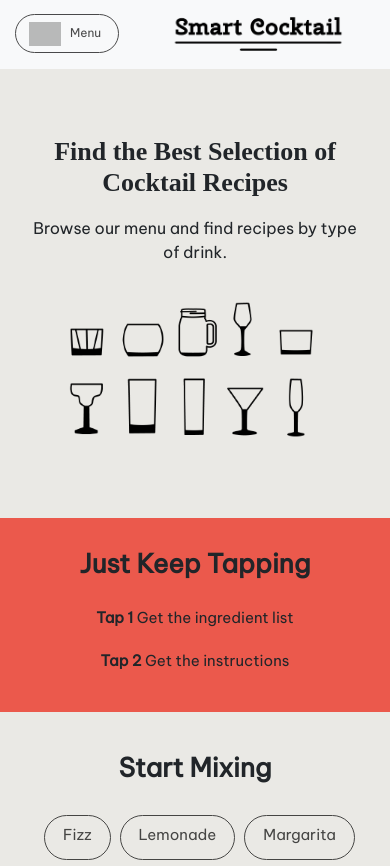
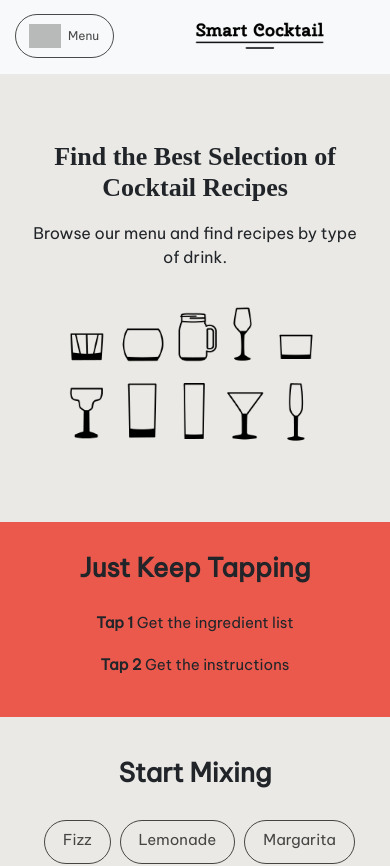
Before and after one commit to DiegoBravoTorres/react-css-modules, a React (Create React App) app: page / in a window 390 px wide. Shown: the top 866 px of the page. Built offline with nearby package versions, Linux system fonts and the light colour scheme; grey boxes are pictures that could not be loaded; a web font is replaced by a local one.

Commit message:
logo size & title

```diff
--- a/src/components/nav/nav.module.css
+++ b/src/components/nav/nav.module.css
@@ -123,16 +123,20 @@
 
 @media (max-width: 810px) {
   .hamburguer {
-    font-size: 20px;
+    font-size: 23px;
     margin-left: 15px;
     padding-left: 13px;
-    padding-right: 11px;
+    padding-right: 10px;
   }
 
   .hamburguer small {
     font-size: 12px;
-    margin-left: 41px;
-    margin-right: 6px;
+    margin-left: 39px;
+    margin-right: 4px;
+  }
+
+  .hamburguer img {
+    top: 24px;
   }
   .overlay {
     font-size: 10px;
@@ -144,7 +148,10 @@
   }
 
   .title {
-    margin-left: 13%;
+    margin-top: 17px;
+    margin-left: 20%;
+    width: 135px;
+    height: 39px;
   }
   .overlay a {
     font-size: 23px;
```
